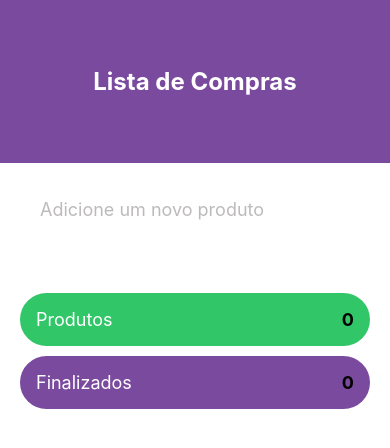
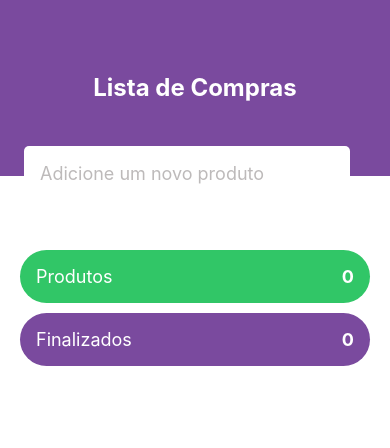
Before and after one commit to cesulfaculdade/Trabalho01-Danilo2023014102, a React Native app: screen / in a window 390 px wide. Shown: the top 448 px of the page. Built offline with nearby package versions, Linux system fonts and the light colour scheme.

Commit message:
Test
test

```diff
--- a/src/screens/CustomListLayout.tsx
+++ b/src/screens/CustomListLayout.tsx
@@ -30,7 +30,7 @@ const styles = StyleSheet.create({
   },
   listNumber: {
     fontSize: 18,
-    color: '#000',
+    color: '#fff',
     fontWeight: 'bold',
   },
 });
--- a/src/screens/Home.tsx
+++ b/src/screens/Home.tsx
@@ -58,12 +58,12 @@ const styles = StyleSheet.create({
     marginRight: 16,
   },
   form: {
-    width: "80%",
+    justifyContent: 'center',
     flexDirection: "row",
-    marginTop: 18,
-    marginBottom: 36,
-    position: "relative",
-    marginLeft: 24
+    height: 54,
+    paddingLeft: 24,
+    paddingRight: 24,
+    top: -30
   },
   secaoBranca: {
     flex: 7,
```
